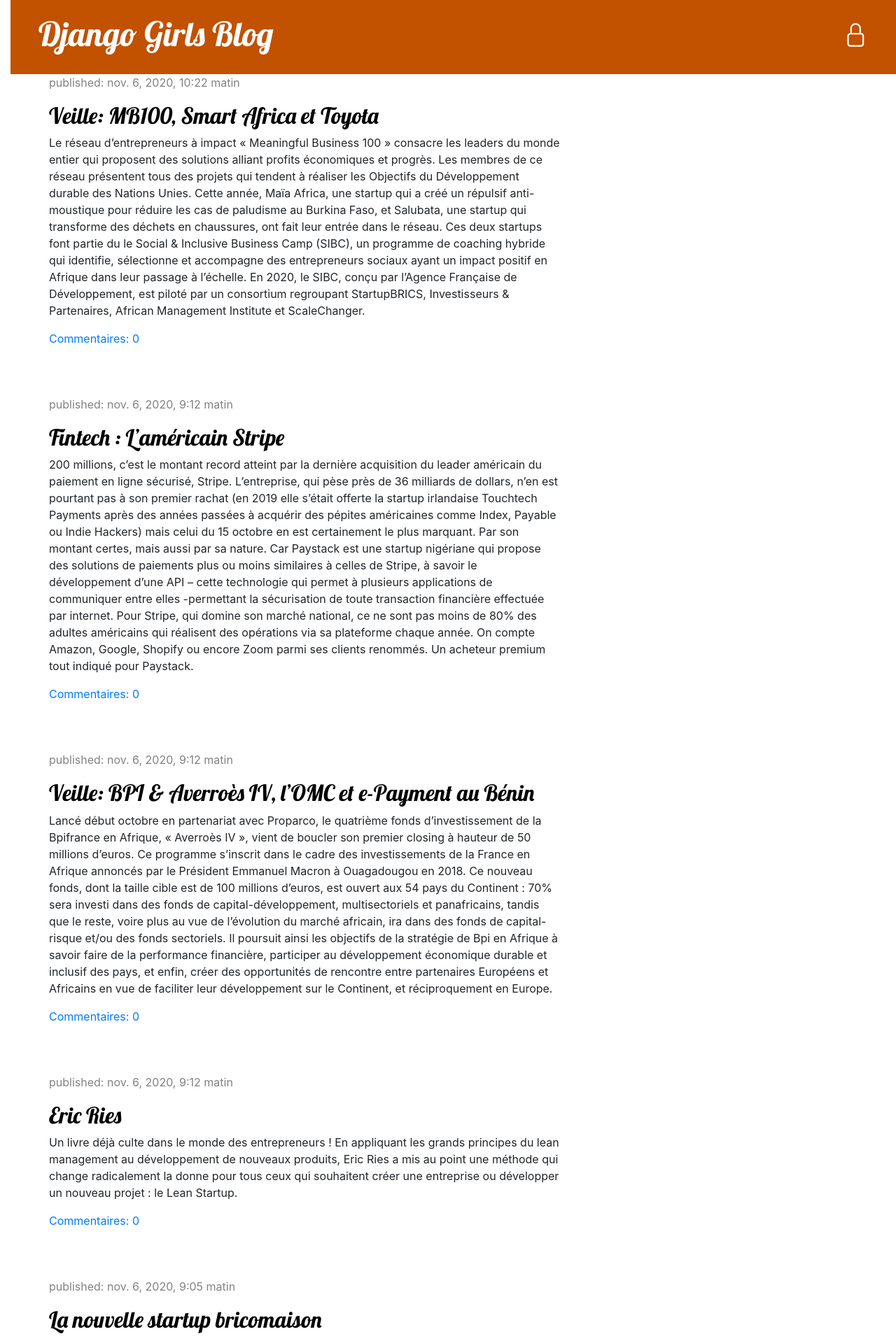
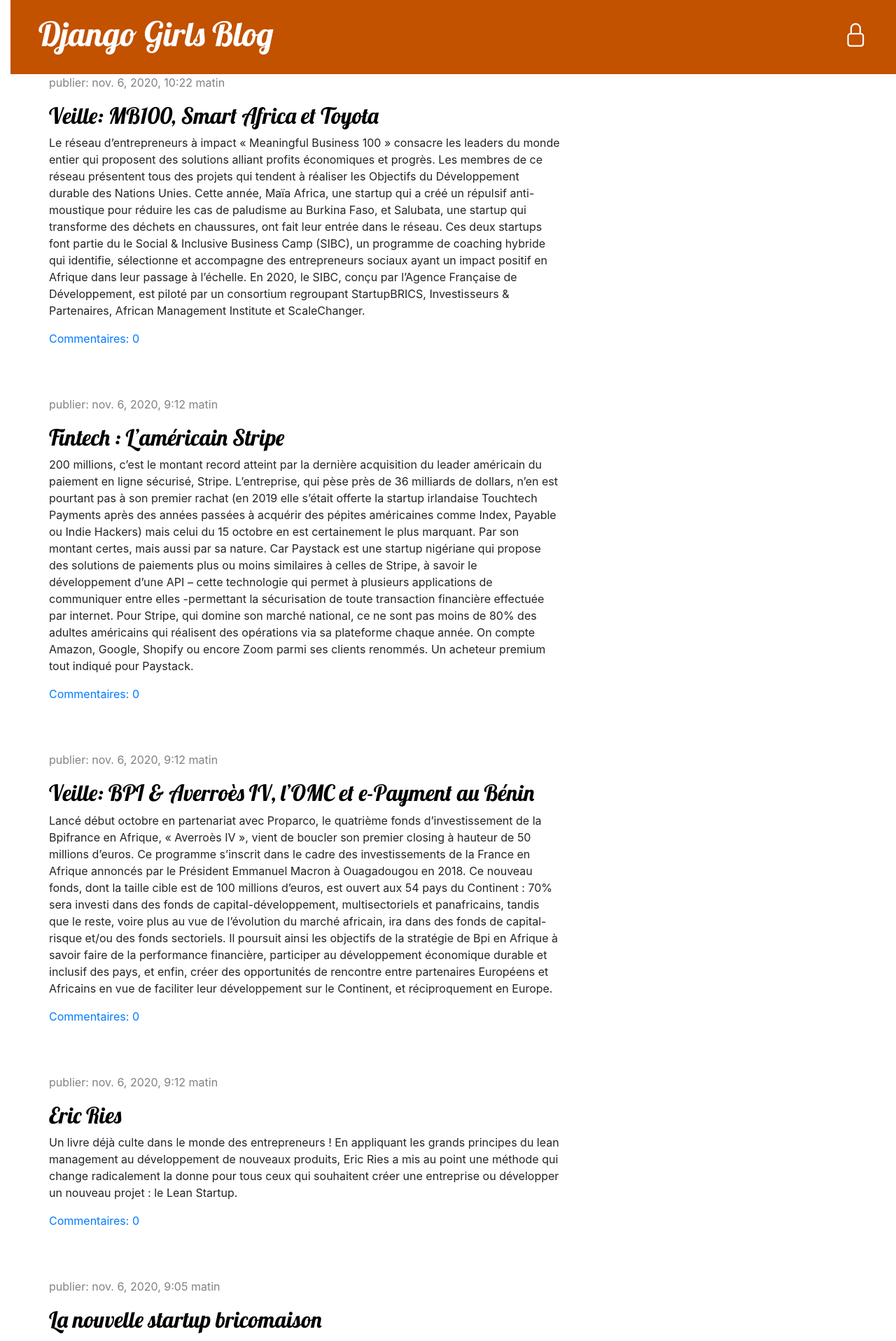
Before and after one commit to kobayaba/pro-blog, a Django app: page / in a window 1280 px wide. Shown: the top 1917 px of the page at 70% size. Run offline with Django 3.2, Linux system fonts and the light colour scheme; data comes from the database, SQL or seed files in the repository; data that the repository does not hold is empty; some libraries are stand-ins or nearby versions.

Commit message:
Une push du troisieme extension

```diff
--- a/blog/templates/blog/post_list.html
+++ b/blog/templates/blog/post_list.html
@@ -5,7 +5,7 @@
     {% for post in posts %}
         <div class="post">
             <div class="date">
-                <p>published: {{ post.published_date }}</p>
+                <p>publier: {{ post.published_date }}</p>
             </div>
             <h2><a href="{% url 'post_detail' pk=post.id %}">{{ post.title }}</a></h2>
             <p>{{ post.text|linebreaksbr }}</p>
```
